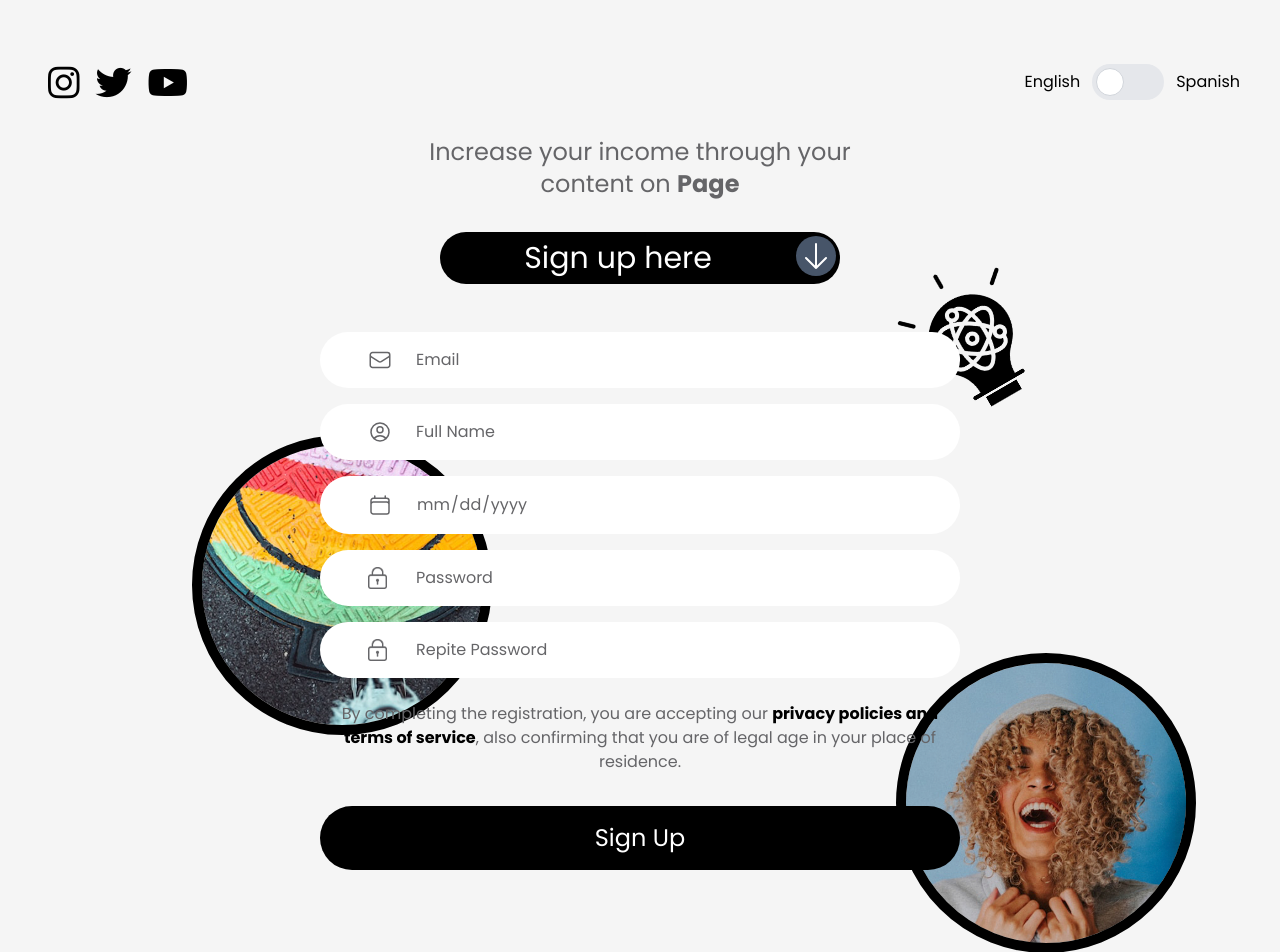
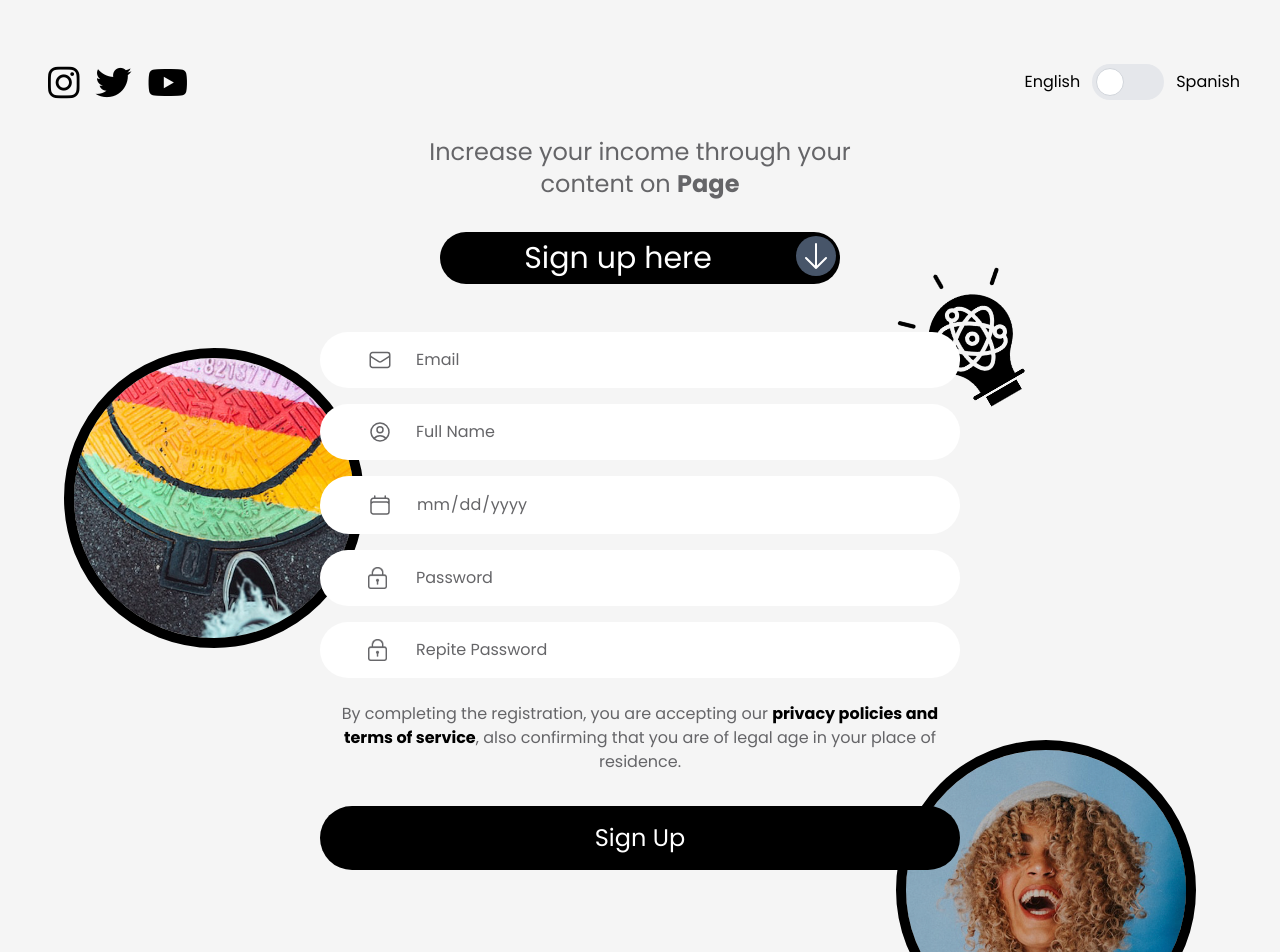
Before and after one commit to Antahkarana98/segundoChallenge-sites, a Vue app: page / in a window 1280 px wide. Shown: the top 952 px of the page. Built offline with nearby package versions, Linux system fonts and the light colour scheme.

Commit message:
Formulario en vue js terminado2

```diff
--- a/src/style.css
+++ b/src/style.css
@@ -64,6 +64,33 @@ body{
   rotate: -30deg;
 }
 
+@media only screen and (max-width: 1440px) {
+
+  .background-image1 {
+    left: 5%;
+    top: 40%;
+  }
+  .background-image2 {
+    left: 70%;
+    top: 85%;
+  }
+}
+
+@media only screen and (max-width: 990px) {
+
+  .background-image1 {
+    display: none;
+  }
+
+  .background-image2 {
+    display: none;
+  }
+
+  .background-image3 {
+    display: none;
+  }
+}
+
 /* mostrar el calendario al hacer click */
 input[type="date"]::-webkit-calendar-picker-indicator {
   display: block;
```
